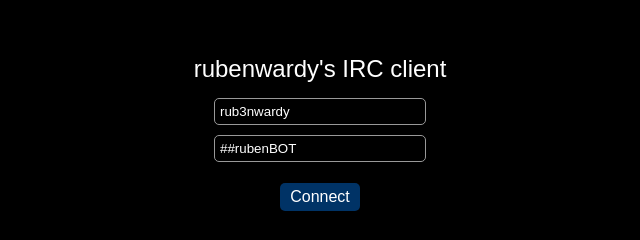
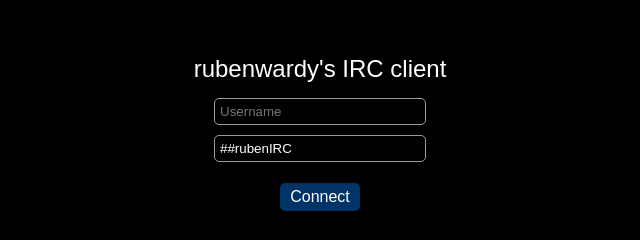
Before and after one commit to rubenwardy/rubenirc, a plain HTML site: page index.html in a window 1280 px wide. Shown: the part 145-385 px from the top of the page, 320-960 px from the left. Drawn offline with Linux system fonts and the light colour scheme.

Commit message:
Change default login details

```diff
--- a/index.html
+++ b/index.html
@@ -21,9 +21,9 @@
 		<div id="login">
 			<h1>rubenwardy's IRC client</h1>
 
-			<input id="username" placeholder="Username" value="rub3nwardy">
+			<input id="username" placeholder="Username" value="">
 			<br />
-			<input id="tb_channels" placeholder="Channels" value="##rubenBOT">
+			<input id="tb_channels" placeholder="Channels" value="##rubenIRC">
 
 			<p>
 				<a class="button" id="connect">Connect</a>
```
